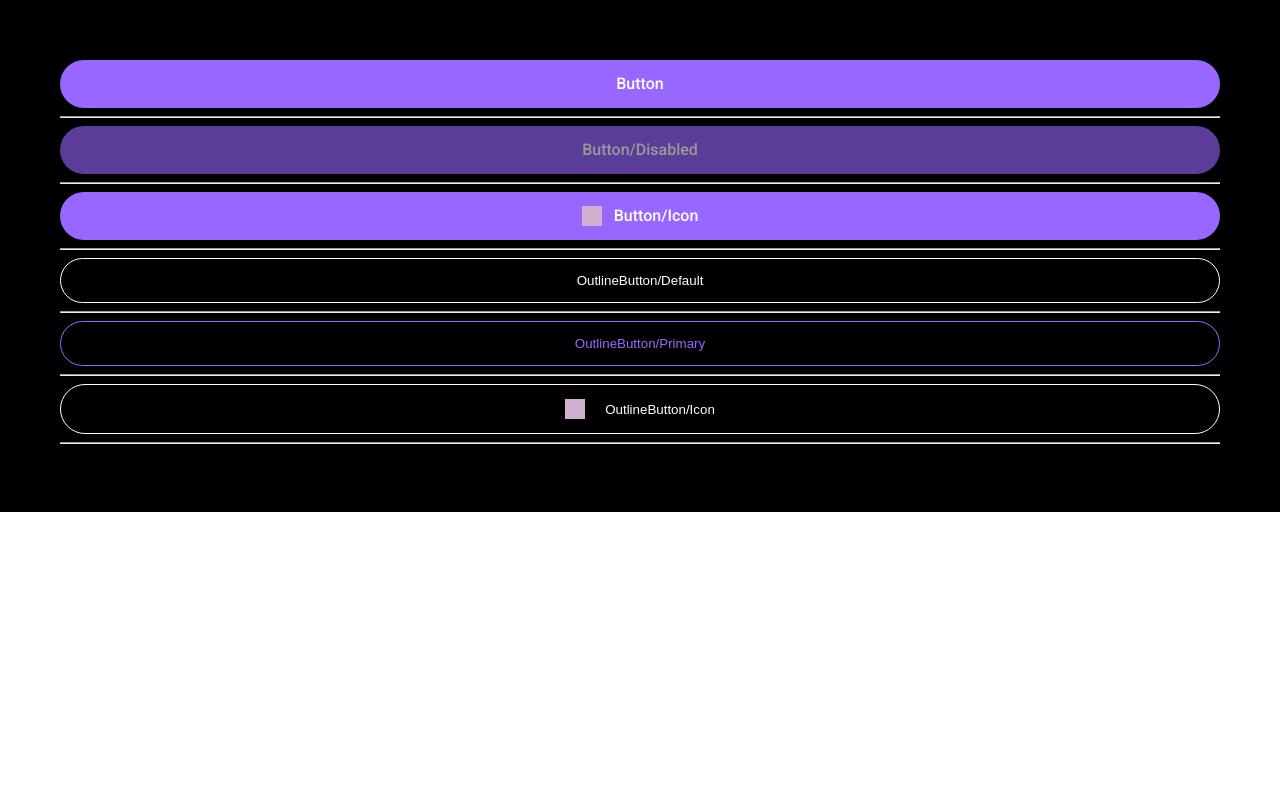
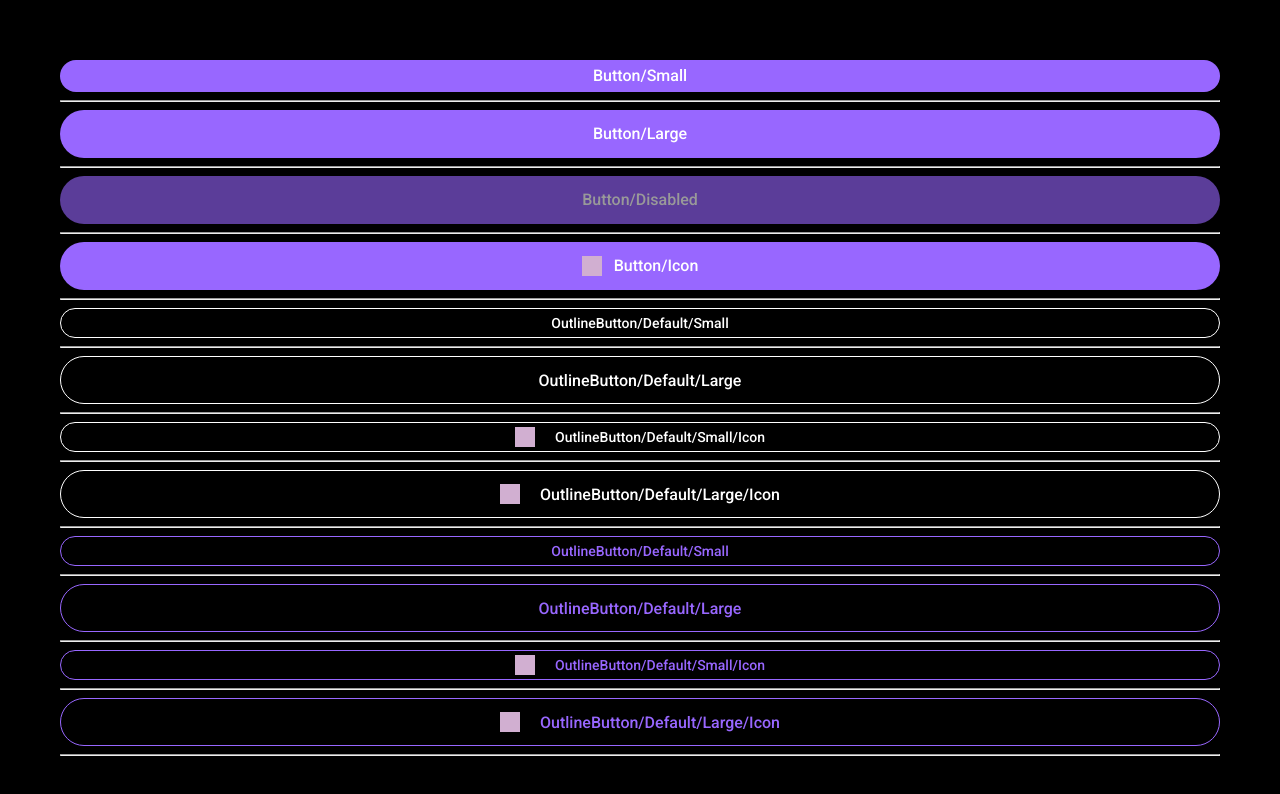
Before and after one commit to chainswap/info, a React (Create React App) app: page / in a window 1280 px wide. Shown: the top 794 px of the page. Built offline with nearby package versions, Linux system fonts and the light colour scheme.

Commit message:
update styling

```diff
--- a/src/App.tsx
+++ b/src/App.tsx
@@ -13,22 +13,52 @@ function App() {
   return (
     <Background>
       <React.Fragment>
-        <Button primary>Button</Button>
+        {/* Button */}
+        <Button size="small">Button/Small</Button>
         <hr />
-        <Button disabled={true}>Button/Disabled</Button>
+        <Button size="large">Button/Large</Button>
         <hr />
-        <Button>
+        <Button size="large" disabled={true}>
+          Button/Disabled
+        </Button>
+        <hr />
+        <Button size="large">
           <img src={FakeLogo} alt={'fake logo'} />
           Button/Icon
         </Button>
         <hr />
-        <OutlineButton>OutlineButton/Default</OutlineButton>
+        {/* OutlineButton Default */}
+        <OutlineButton size="small">OutlineButton/Default/Small</OutlineButton>
         <hr />
-        <OutlineButton primary>OutlineButton/Primary</OutlineButton>
+        <OutlineButton size="large">OutlineButton/Default/Large</OutlineButton>
         <hr />
-        <OutlineButton>
+        <OutlineButton size="small">
           <img src={FakeLogo} alt={'fake logo'} />
-          OutlineButton/Icon
+          OutlineButton/Default/Small/Icon
+        </OutlineButton>
+        <hr />
+        <OutlineButton size="large">
+          <img src={FakeLogo} alt={'fake logo'} />
+          OutlineButton/Default/Large/Icon
+        </OutlineButton>
+        <hr />
+        {/* Outline Button Primary */}
+        <OutlineButton size="small" primary>
+          OutlineButton/Default/Small
+        </OutlineButton>
+        <hr />
+        <OutlineButton size="large" primary>
+          OutlineButton/Default/Large
+        </OutlineButton>
+        <hr />
+        <OutlineButton size="small" primary>
+          <img src={FakeLogo} alt={'fake logo'} />
+          OutlineButton/Default/Small/Icon
+        </OutlineButton>
+        <hr />
+        <OutlineButton size="large" primary>
+          <img src={FakeLogo} alt={'fake logo'} />
+          OutlineButton/Default/Large/Icon
         </OutlineButton>
         <hr />
       </React.Fragment>
--- a/src/components/Button/Button.tsx
+++ b/src/components/Button/Button.tsx
@@ -9,15 +9,15 @@ interface Props {
   disabled?: boolean
   color?: string
   children?: React.ReactNode
-  primary?: boolean
+  size?: 'small' | 'large'
 }
 
 const useStyles = makeStyles({
   root: {
     width: (props: Props) => (props.width ? props.width : '100%'),
+    height: (props: Props) => (props.size === 'large' ? 48 : 32),
     background: '#9867FF',
     color: '#fff',
-    height: 48,
     padding: '14px 24px',
     textAlign: 'center',
     fontSize: 16,
--- a/src/components/Button/OutlineButton.tsx
+++ b/src/components/Button/OutlineButton.tsx
@@ -6,27 +6,41 @@ interface Props {
   primary?: boolean
   children: React.ReactNode
   width?: string
+  size?: 'small' | 'large'
+  disabled?: boolean
 }
 
 const useStyles = makeStyles({
   root: {
     width: (props: Props) => (props.width ? props.width : '100%'),
     border: (props: Props) => (props.primary ? 'solid 1px #9867FF' : 'solid 1px #fff'),
-    fontSize: (props: Props) => (props.primary ? '16' : '14'),
+    fontSize: (props: Props) => (props.size === 'large' ? '16px' : '14px'),
+    height: (props: Props) => (props.size === 'large' ? 48 : 30),
     color: (props: Props) => (props.primary ? '#9867FF' : '#fff'),
     padding: '14px 24px',
+    textAlign: 'center',
+    fontFamily: 'Roboto',
+    fontWeight: 500,
     borderRadius: 49,
     '& img': {
       marginRight: 20,
     },
+    '&:hover': {
+      color: '#9867FF',
+      border: 'solid 1px #9867FF',
+    },
+  },
+  disabled: {
+    opacity: 0.4,
   },
 })
 
 export default function OutlineButton(props: Props) {
+  const { onClick, disabled } = props
   const classes = useStyles(props)
 
   return (
-    <ButtonBase className={classes.root} onClick={props.onClick}>
+    <ButtonBase className={classes.root} onClick={onClick} disabled={disabled}>
       {props.children}
     </ButtonBase>
   )
```
